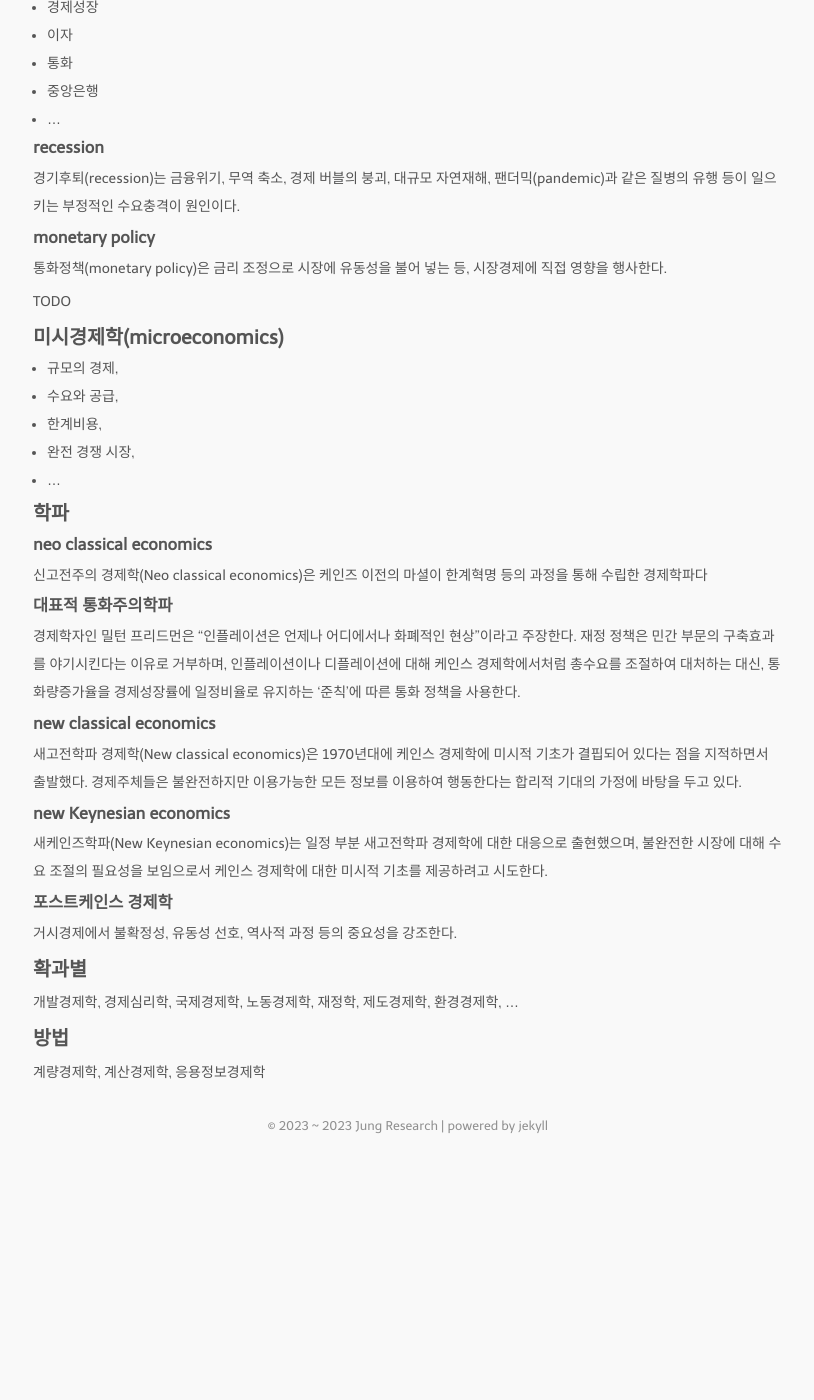
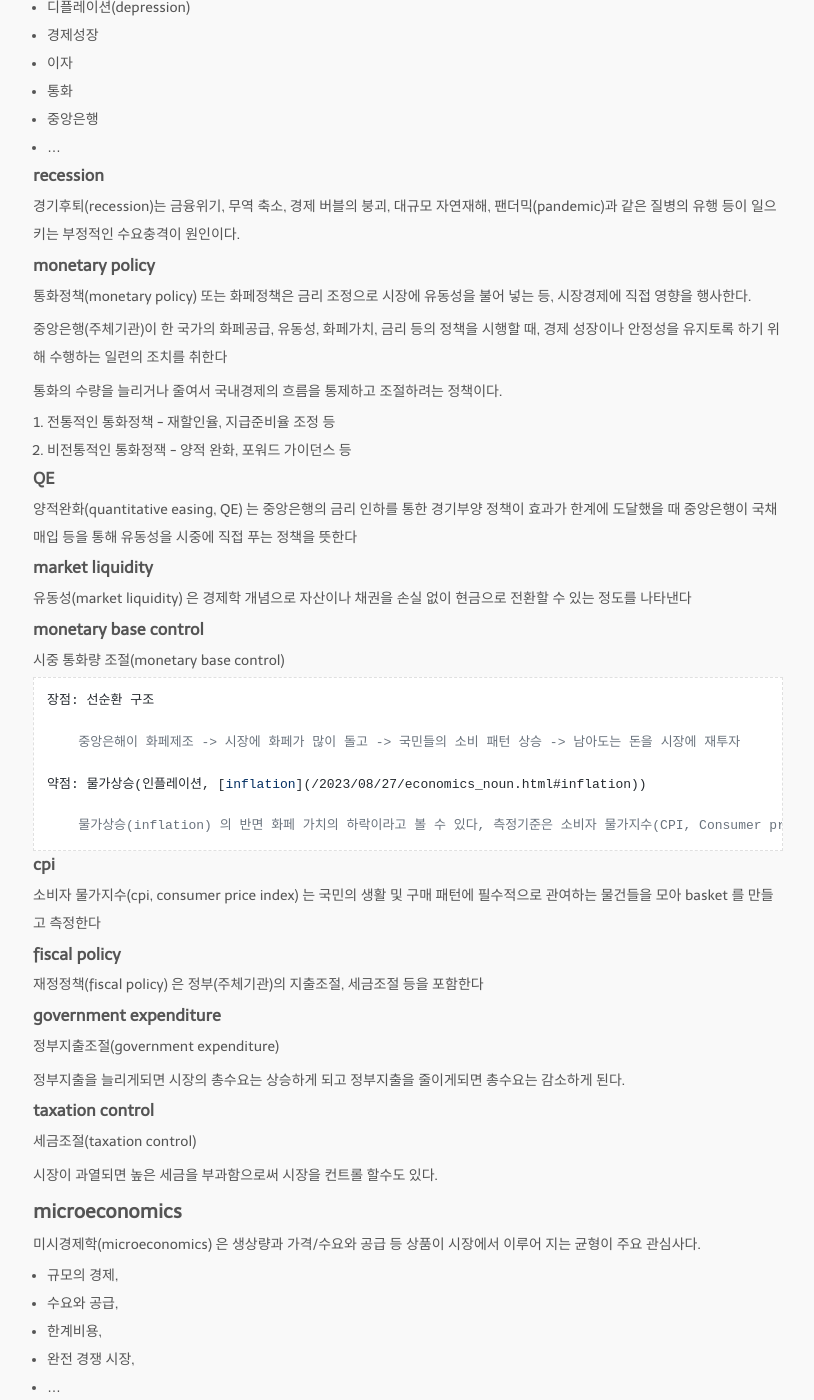
Before and after one commit to jung-research/github.io, a Jekyll site: the page built from _posts/2023-08-23-economics.md, in a window 1280 px wide and 1400 px high, scrolled down 468 px. Shown: the whole window, without its empty margins (232-1046 px from the left). Built offline with Jekyll 4.4.1, drawn with Linux system fonts in a browser that asks for light colours; nearby versions of some CDN libraries; some web fonts are replaced; before the commit the page ends 1614 px from its top, so only the background shows below that; some of the changed text lies outside the part shown.

```diff
--- a/_posts/2023-08-23-economics.md
+++ b/_posts/2023-08-23-economics.md
@@ -15,7 +15,7 @@ tags:
 
 ## macroeconomics
 
-거시경제학(macroeconomics) 에는 아래와 같은 키워드
+거시경제학(macroeconomics) 은 국민소득, 물가, 실업, 환율, 국제수지 등 실물경제에 미치는 변수와 상호관겨들이 미치는 영향이 주요 관심사다
 
 * 경기후퇴 (recession)
 * 디플레이션(depression)
@@ -32,11 +32,59 @@ tags:
 
 ### monetary policy
 
-통화정책(monetary policy)은 금리 조정으로 시장에 유동성을 불어 넣는 등, 시장경제에 직접 영향을 행사한다.
+통화정책(monetary policy) 또는 화페정책은 금리 조정으로 시장에 유동성을 불어 넣는 등, 시장경제에 직접 영향을 행사한다.
 
-TODO
+중앙은행(주체기관)이 한 국가의 화페공급, 유동성, 화페가치, 금리 등의 정책을 시행할 때, 경제 성장이나 안정성을 유지토록 하기 위해 수행하는 일련의 조치를 취한다
 
-## 미시경제학(microeconomics)
+통화의 수량을 늘리거나 줄여서 국내경제의 흐름을 통제하고 조절하려는 정책이다.
+
+1. 전통적인 통화정책    - 재할인율, 지급준비율 조정 등
+2. 비전통적인 통화정잭  - 양적 완화, 포워드 가이던스 등
+
+### QE
+
+양적완화(quantitative easing, QE) 는 중앙은행의 금리 인하를 통한 경기부양 정책이 효과가 한계에 도달했을 때 중앙은행이
+국채 매입 등을 통해 유동성을 시중에 직접 푸는 정책을 뜻한다
+
+### market liquidity
+
+유동성(market liquidity) 은 경제학 개념으로 자산이나 채권을 손실 없이 현금으로 전환할 수 있는 정도를 나타낸다
+
+### monetary base control
+
+시중 통화량 조절(monetary base control)
+
+    장점: 선순환 구조
+
+        중앙은해이 화페제조 -> 시장에 화페가 많이 돌고 -> 국민들의 소비 패턴 상승 -> 남아도는 돈을 시장에 재투자
+
+    약점: 물가상승(인플레이션, [inflation](/2023/08/27/economics_noun.html#inflation))
+
+        물가상승(inflation) 의 반면 화페 가치의 하락이라고 볼 수 있다, 측정기준은 소비자 물가지수(CPI, Consumer price index) 가 있다
+
+### cpi
+
+소비자 물가지수(cpi, consumer price index) 는 국민의 생활 및 구매 패턴에 필수적으로 관여하는 물건들을 모아 basket 를 만들고 측정한다
+
+### fiscal policy
+
+재정정책(fiscal policy) 은 정부(주체기관)의 지출조절, 세금조절 등을 포함한다
+
+### government expenditure
+
+정부지출조절(government expenditure)
+
+정부지출을 늘리게되면 시장의 총수요는 상승하게 되고 정부지출을 줄이게되면 총수요는 감소하게 된다.
+
+### taxation control
+
+세금조절(taxation control)
+
+시장이 과열되면 높은 세금을 부과함으로써 시장을 컨트롤 할수도 있다.
+
+## microeconomics
+
+미시경제학(microeconomics) 은 생상량과 가격/수요와 공급 등 상품이 시장에서 이루어 지는 균형이 주요 관심사다.
 
 * 규모의 경제,
 * 수요와 공급,
```
Also changed, not shown: _posts/2023-08-23-season_theory.md (+57 -132 lines), _posts/2023-08-27-economics_noun.md (+3 -3 lines), _posts/2023-08-30-economics_question.md (added, +25 -0 lines).
